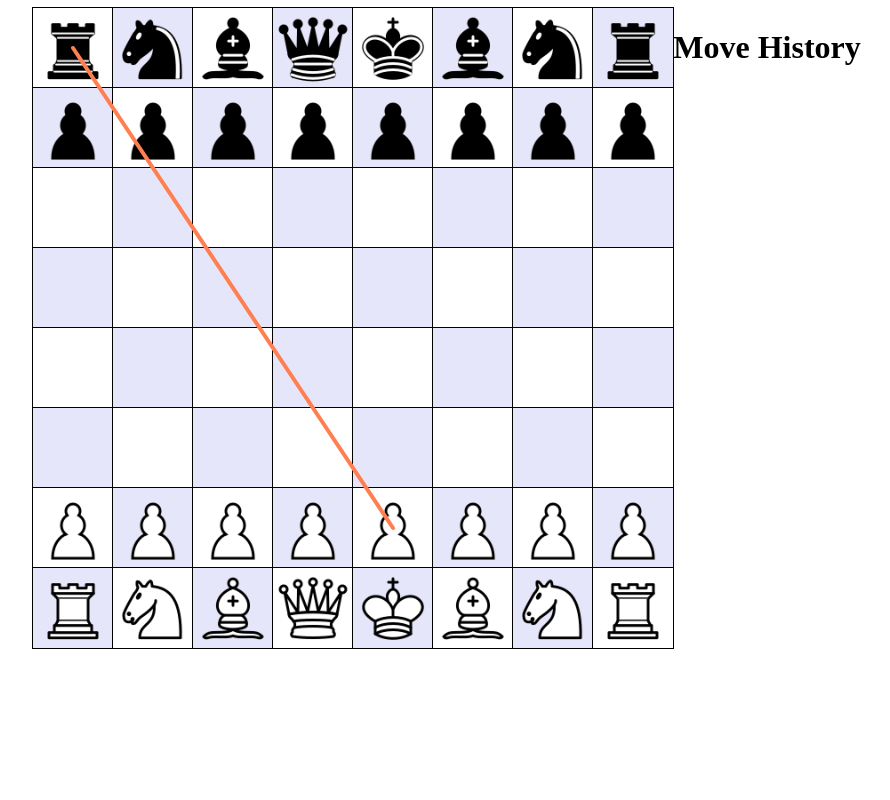
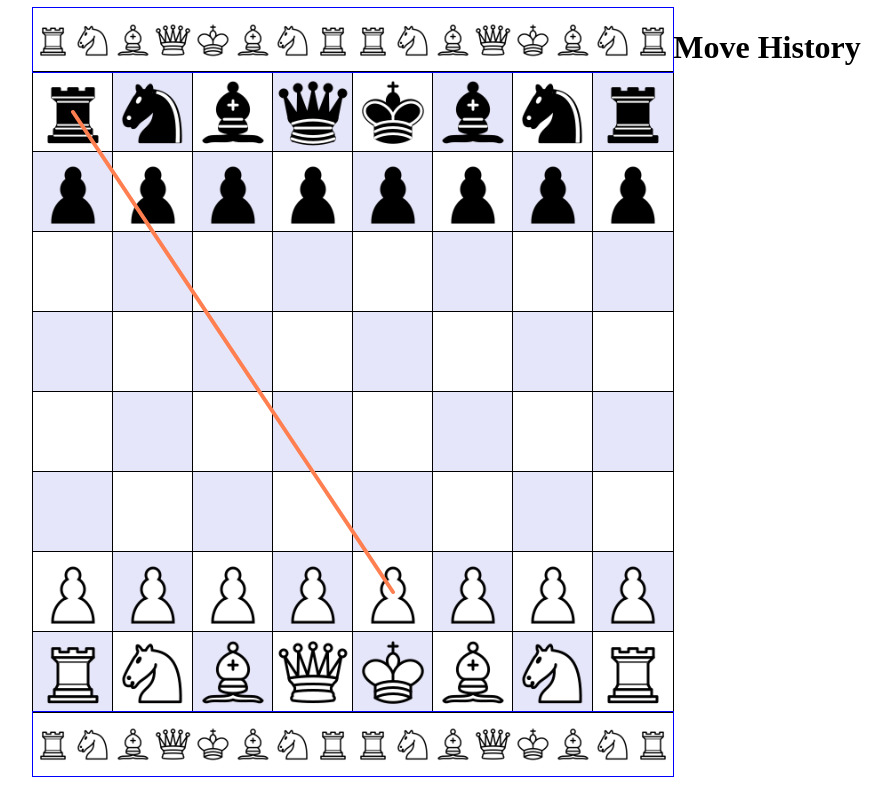
Before and after one commit to JamesHagerty1/React-Chess, a React (Create React App) app: page / in a window 1280 px wide. Shown: the whole page, without its empty margins (193-1083 px from the left). Built offline with nearby package versions, Linux system fonts and the light colour scheme.

Commit message:
graveyard outline

```diff
--- a/src/App.tsx
+++ b/src/App.tsx
@@ -21,7 +21,7 @@ const Tile: FC<TileProps> = (props) => {
   return (
     <div className="board-tile" onClick={() => handleClick()}
     style={{"backgroundColor": tileColor}}>
-      <img className="board-tile-piece-img" src={require(`./images/${props.piece}.png`)} />
+      <img className="piece-img" src={require(`./images/${props.piece}.png`)} />
     </div>
   )
 }
@@ -90,6 +90,25 @@ const SVGLayer: FC<SVGLayerProps> = (props) => {
 }
 
 
+interface GraveyardProps {
+  pieces: string[];
+}
+
+const Graveyard: FC<GraveyardProps> = (props) => {
+
+  // {props.curBoard[r].map((pieceId, c) =>
+  //   <Tile key={c.toString()} piece={props.curBoard[r][c]} r={r} c={c}
+  //   dim={props.tileDim} clickTile={props.clickTile}/>
+  // )}
+
+  return (
+    <div className="graveyard">
+      {props.pieces.map((pieceId) => <img className="graveyard-piece-img" src={require(`./images/${pieceId}.png`)} />)}
+    </div>
+  )
+}
+
+
 function App() {
   // State for game logic
   let startBoard = [
@@ -102,7 +121,13 @@ function App() {
     ["pl", "pl", "pl", "pl", "pl", "pl", "pl", "pl"],
     ["rl", "nl", "bl", "ql", "kl", "bl", "nl", "rl"]
   ];
+  // let graveyard = ["_", "_", "_", "_", "_", "_", "_", "_",
+  //                  "_", "_", "_", "_", "_", "_", "_", "_"];
+  let graveyard = ["rl", "nl", "bl", "ql", "kl", "bl", "nl", "rl",
+                   "rl", "nl", "bl", "ql", "kl", "bl", "nl", "rl",];
   const [curBoard, setCurBoard] = useState<string[][]>(startBoard);
+  const [darkGraveyard, setDarkGraveyard] = useState<string[]>(graveyard);
+  const [lightGraveyard, setLightGraveyard] = useState<string[]>(graveyard);
 
   function clickTile(i: number, j: number): number {
     console.log(i + "-" + j);
@@ -124,13 +149,16 @@ function App() {
   const [lastMove, setLastMove] =
     useState<[number, number, number, number]>([0, 0, 6, 4]); // temp vals
 
-
   //
   return (
     <div className="flex-container">
-      <Board curBoard={curBoard} tileDim={dims[2] / 8} newDims={newDims}
-      clickTile={clickTile} />
-      <SVGLayer dims={dims} lastMove={lastMove} />
+      <div>
+        <Graveyard pieces={lightGraveyard} />
+        <Board curBoard={curBoard} tileDim={dims[2] / 8} newDims={newDims}
+        clickTile={clickTile} />
+        <SVGLayer dims={dims} lastMove={lastMove} />
+        <Graveyard pieces={darkGraveyard} />
+      </div>
       <div className="move-history">
         <h1>Move History</h1>
       </div>
--- a/src/index.css
+++ b/src/index.css
@@ -8,13 +8,13 @@
 .board {
   width: 80vmin; /* viewport -> board size -> affects flex wrap */
   height: 80vmin;
-  display: table;
+  /* display: table; */
 }
 
 .board-row {
   width: 100%;
   height: 12.5%;
-  display: table;
+  /* display: table; */
 }
 
 .board-tile {
@@ -26,7 +26,7 @@
   float: left; /* prevent horizontal stacking of tiles in same row */
 }
 
-.board-tile-piece-img {
+.piece-img {
   width: 100%;
   height: 100%;
 }
@@ -50,3 +50,24 @@
 .svg-line {
   pointer-events: none; /* Allow player to click board where SVG are overlayed */
 }
+
+.graveyard {
+  outline: 1px solid blue;
+  display: flex;
+  align-items: center;
+  width: 80vmin;
+  height: 8vmin;
+}
+
+.graveyard-spot {
+  outline: 1.5px solid black;
+  width: 6.25%;
+  height: 100%; /* CHANGE */
+  display: block; /* get rid of white space under div containing img */
+  font-size: 0px; /* get rid of white space under div containing img */
+  float: left; /* prevent horizontal stacking of tiles in same row */
+}
+
+.graveyard-piece-img {
+  width: 6.25%;
+}
```
